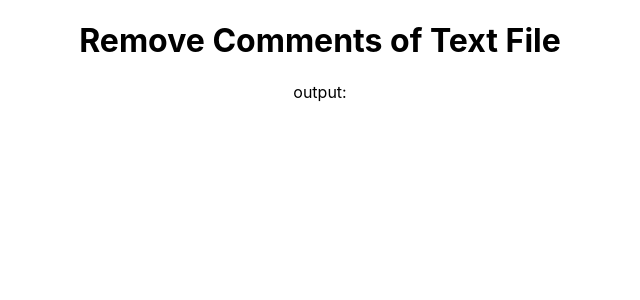
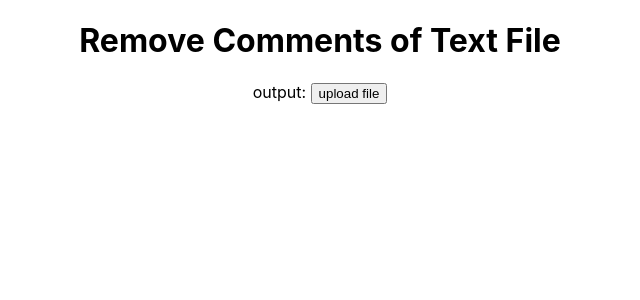
Before and after one commit to michael-lugashi/react-remove-comments, a React (Create React App) app: page /output in a window 1280 px wide. Shown: the top 300 px of the page, without its empty margins (320-960 px from the left). Built offline with nearby package versions, Linux system fonts and the light colour scheme.

Commit message:
added buttons to change routes

```diff
--- a/src/core/output-removed-comments.js
+++ b/src/core/output-removed-comments.js
@@ -1,8 +1,20 @@
 import React from 'react';
+import { Link } from 'react-router-dom';
 
 function OutputRemovedComments({ removedCommentsText }) {
-//   console.log(props);
-  return <div>output: {removedCommentsText}</div>;
+  //   console.log(props);
+  return (
+    <div>
+      output: {removedCommentsText}
+      <Link
+        to={{
+          pathname: '/read-file',
+        }}
+      >
+        <button>upload file</button>
+      </Link>
+    </div>
+  );
 }
 
 export default OutputRemovedComments;
```
